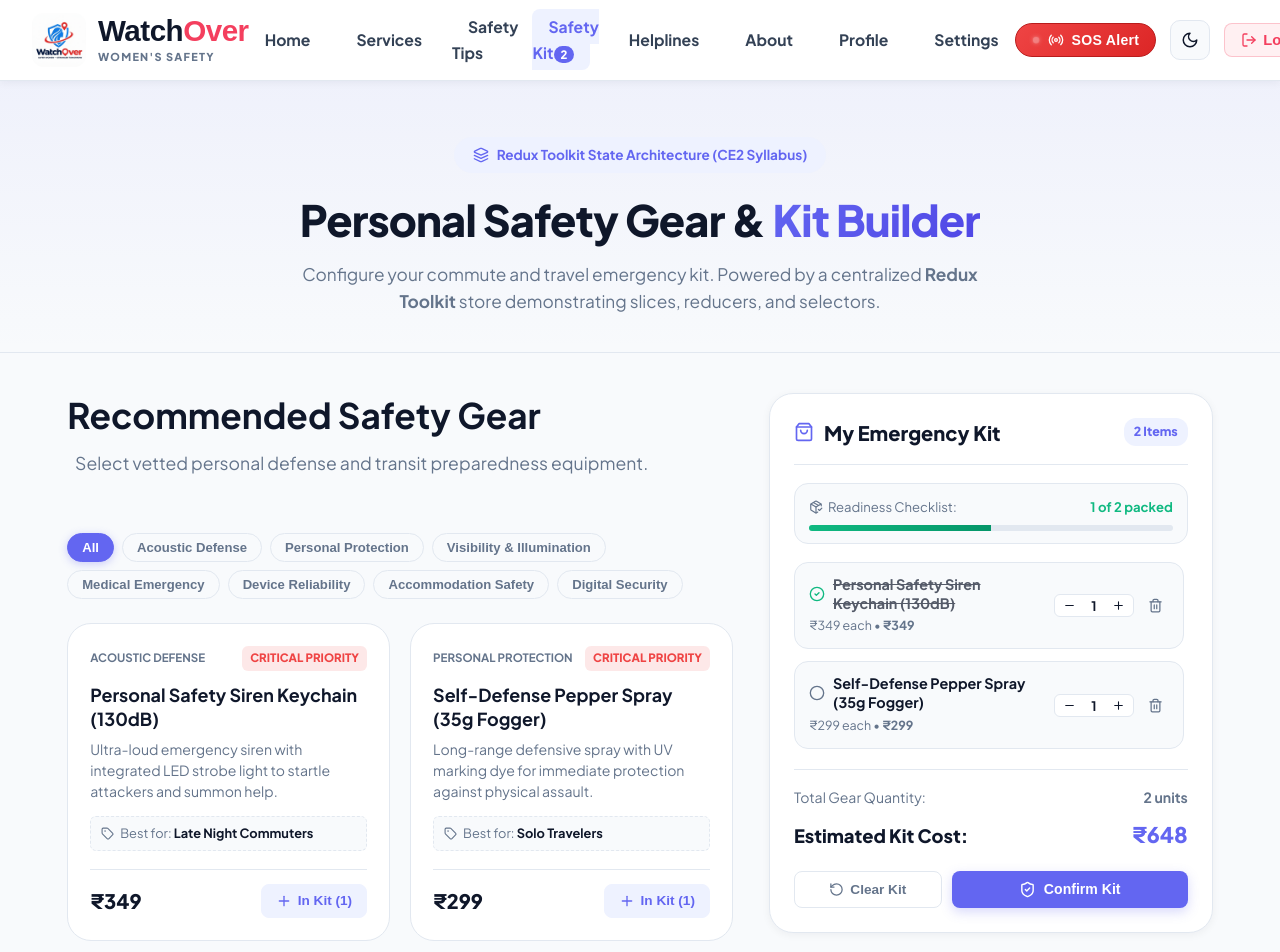
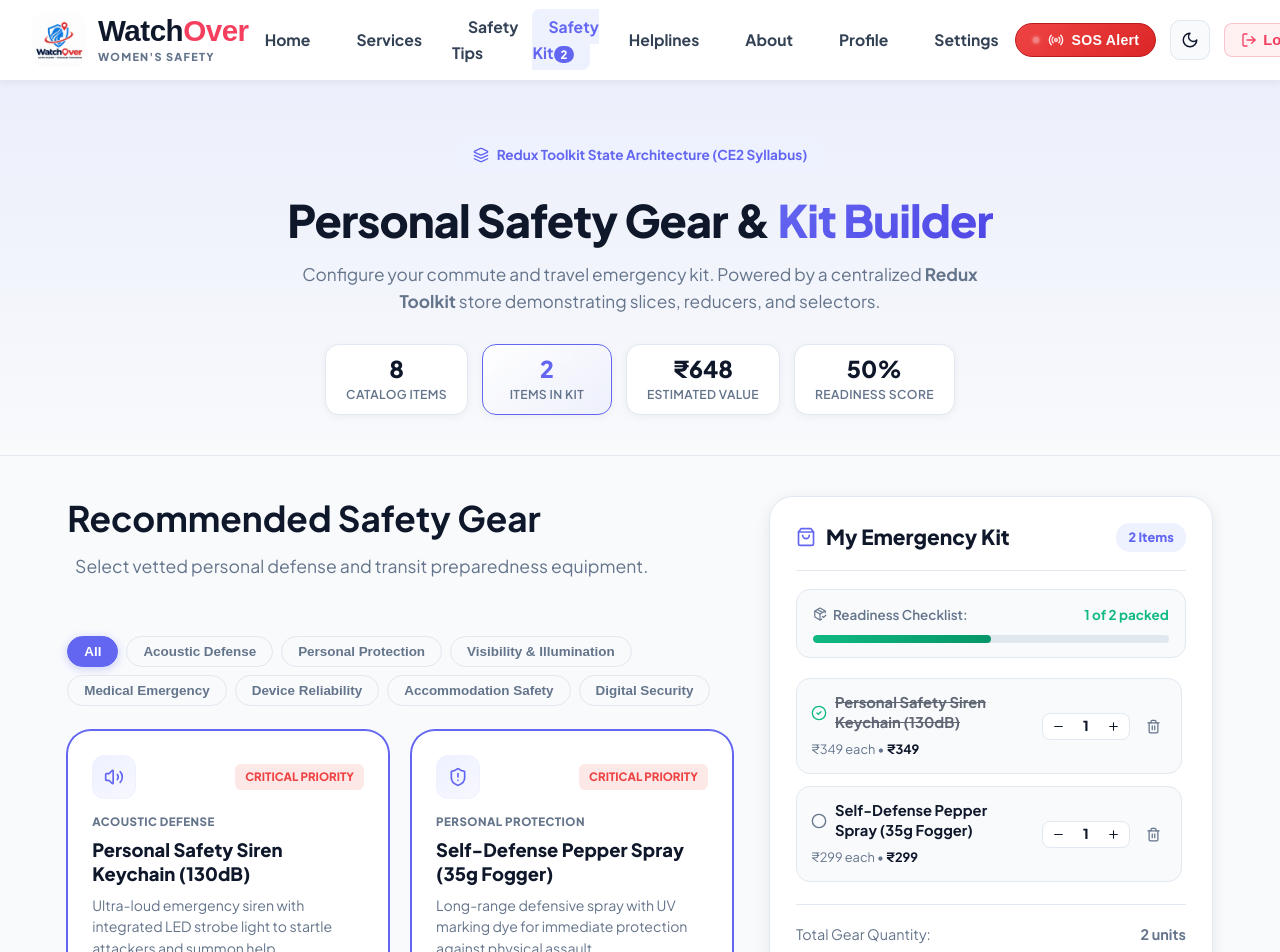
Before and after one commit to navneetpro93-commits/Watchover-A-Woman-Safety-App, a React (Vite) app: page /safety-kit in a window 1280 px wide. Shown: the top 952 px of the page. Built offline with nearby package versions, Linux system fonts and the light colour scheme; sample sign-in values are in the browser's storage.

Commit message:
Modify Safety Kit

```diff
--- a/src/index.css
+++ b/src/index.css
@@ -3588,29 +3588,83 @@ input:checked + .toggle-slider:before {
   padding-bottom: 80px;
 }
 
+/* Modern Hero Header */
 .safety-kit-hero {
-  padding: 56px 0 36px 0;
+  padding: 56px 0 40px 0;
   text-align: center;
-  background: linear-gradient(180deg, rgba(99, 102, 241, 0.06) 0%, transparent 100%);
+  background: linear-gradient(180deg, rgba(99, 102, 241, 0.08) 0%, transparent 100%);
   border-bottom: 1px solid var(--border-color);
   margin-bottom: 40px;
   position: relative;
 }
 
 .safety-kit-title {
-  font-size: 2.7rem;
+  font-size: 2.8rem;
   font-weight: 800;
   color: var(--secondary);
   margin-bottom: 14px;
   letter-spacing: -0.02em;
+  line-height: 1.2;
 }
 
 .safety-kit-subtitle {
   font-size: 1.08rem;
   color: var(--text-muted);
-  max-width: 700px;
-  margin: 0 auto;
+  max-width: 720px;
+  margin: 0 auto 28px auto;
   line-height: 1.6;
+}
+
+/* Hero Metrics Stats Bar */
+.kit-hero-metrics {
+  display: flex;
+  justify-content: center;
+  flex-wrap: wrap;
+  gap: 14px;
+  margin-top: 20px;
+}
+
+.metric-pill {
+  display: flex;
+  flex-direction: column;
+  align-items: center;
+  background-color: var(--card-bg);
+  border: 1px solid var(--border-color);
+  padding: 10px 20px;
+  border-radius: var(--radius-md);
+  box-shadow: var(--shadow-sm);
+  min-width: 130px;
+  transition: transform 0.2s ease, border-color 0.2s ease;
+}
+
+.metric-pill:hover {
+  transform: translateY(-2px);
+  border-color: var(--primary);
+}
+
+.metric-pill.active-pill {
+  border-color: var(--primary);
+  background: linear-gradient(145deg, var(--card-bg) 0%, rgba(99, 102, 241, 0.06) 100%);
+}
+
+.metric-val {
+  font-size: 1.45rem;
+  font-weight: 900;
+  color: var(--secondary);
+  line-height: 1.2;
+}
+
+.active-pill .metric-val {
+  color: var(--primary);
+}
+
+.metric-label {
+  font-size: 0.76rem;
+  font-weight: 600;
+  color: var(--text-muted);
+  text-transform: uppercase;
+  letter-spacing: 0.03em;
+  margin-top: 2px;
 }
 
 .kit-notification-toast {
@@ -3620,12 +3674,12 @@ input:checked + .toggle-slider:before {
   background-color: var(--card-bg);
   color: var(--primary);
   border: 1.5px solid var(--primary);
-  box-shadow: var(--shadow-md);
-  padding: 8px 18px;
+  box-shadow: 0 4px 14px rgba(99, 102, 241, 0.2);
+  padding: 8px 20px;
   border-radius: 30px;
   font-size: 0.88rem;
   font-weight: 700;
-  margin-top: 20px;
+  margin-top: 22px;
   animation: fadeIn 0.25s ease-out;
 }
 
@@ -3655,9 +3709,9 @@ input:checked + .toggle-slider:before {
   background-color: var(--bg-main);
   border: 1px solid var(--border-color);
   color: var(--text-muted);
-  padding: 6px 14px;
+  padding: 7px 16px;
   border-radius: 20px;
-  font-size: 0.82rem;
+  font-size: 0.84rem;
   font-weight: 600;
   cursor: pointer;
   transition: all 0.2s ease;
@@ -3666,6 +3720,7 @@ input:checked + .toggle-slider:before {
 .catalog-filter-btn:hover {
   border-color: var(--primary);
   color: var(--primary);
+  background-color: var(--primary-light);
 }
 
 .catalog-filter-btn.active {
@@ -3677,46 +3732,68 @@ input:checked + .toggle-slider:before {
 
 .catalog-grid {
   display: grid;
-  grid-template-columns: repeat(auto-fill, minmax(280px, 1fr));
-  gap: 20px;
-}
-
+  grid-template-columns: repeat(auto-fill, minmax(290px, 1fr));
+  gap: 22px;
+}
+
+/* Enhanced Modern Catalog Card */
 .catalog-card {
   background-color: var(--card-bg);
   border: 1px solid var(--border-color);
   border-radius: var(--radius-lg);
-  padding: 22px;
+  padding: 24px;
   display: flex;
   flex-direction: column;
   transition: transform 0.25s ease, box-shadow 0.25s ease, border-color 0.25s ease;
+  position: relative;
+  overflow: hidden;
 }
 
 .catalog-card:hover {
-  transform: translateY(-4px);
-  box-shadow: var(--shadow-md);
+  transform: translateY(-5px);
+  box-shadow: var(--shadow-lg);
   border-color: var(--primary);
 }
 
+.catalog-card.card-in-kit {
+  border-color: var(--primary);
+  box-shadow: 0 0 0 1px var(--primary);
+}
+
 .catalog-card-top {
   display: flex;
   align-items: center;
   justify-content: space-between;
-  gap: 8px;
-  margin-bottom: 12px;
+  margin-bottom: 14px;
+}
+
+.catalog-icon-badge {
+  width: 44px;
+  height: 44px;
+  border-radius: 12px;
+  background: linear-gradient(135deg, var(--primary-light) 0%, rgba(99, 102, 241, 0.05) 100%);
+  color: var(--primary);
+  display: flex;
+  align-items: center;
+  justify-content: center;
+  flex-shrink: 0;
+  border: 1px solid var(--primary-light);
 }
 
 .catalog-category-tag {
   font-size: 0.72rem;
-  font-weight: 700;
+  font-weight: 800;
   text-transform: uppercase;
   color: var(--text-muted);
+  letter-spacing: 0.04em;
+  margin-bottom: 6px;
 }
 
 .priority-tag {
   font-size: 0.72rem;
   font-weight: 800;
   text-transform: uppercase;
-  padding: 3px 8px;
+  padding: 4px 10px;
   border-radius: 6px;
 }
 
@@ -3736,8 +3813,8 @@ input:checked + .toggle-slider:before {
 }
 
 .catalog-item-name {
-  font-size: 1.12rem;
-  font-weight: 700;
+  font-size: 1.15rem;
+  font-weight: 800;
   color: var(--secondary);
   margin-bottom: 8px;
   line-height: 1.35;
@@ -3747,7 +3824,7 @@ input:checked + .toggle-slider:before {
   font-size: 0.88rem;
   color: var(--text-muted);
   line-height: 1.5;
-  margin-bottom: 14px;
+  margin-bottom: 16px;
   flex-grow: 1;
 }
 
@@ -3758,10 +3835,10 @@ input:checked + .toggle-slider:before {
   font-size: 0.8rem;
   color: var(--text-muted);
   background-color: var(--bg-main);
-  padding: 6px 10px;
-  border-radius: 6px;
+  padding: 8px 12px;
+  border-radius: 8px;
   border: 1px dashed var(--border-color);
-  margin-bottom: 18px;
+  margin-bottom: 20px;
 }
 
 .catalog-recommended-note strong {
@@ -3772,43 +3849,50 @@ input:checked + .toggle-slider:before {
   display: flex;
   align-items: center;
   justify-content: space-between;
-  padding-top: 14px;
+  padding-top: 16px;
   border-top: 1px solid var(--border-color);
 }
 
 .catalog-price {
-  font-size: 1.25rem;
-  font-weight: 800;
-  color: var(--secondary);
+  font-size: 1.35rem;
+  font-weight: 900;
+  color: var(--secondary);
+  letter-spacing: -0.01em;
 }
 
 .btn-add-to-kit {
   display: inline-flex;
   align-items: center;
   gap: 6px;
-  background-color: var(--primary);
+  background: linear-gradient(135deg, var(--primary) 0%, var(--primary-hover) 100%);
   color: #ffffff;
   border: none;
-  padding: 8px 14px;
+  padding: 9px 16px;
   border-radius: var(--radius-sm);
-  font-size: 0.85rem;
+  font-size: 0.86rem;
   font-weight: 700;
   cursor: pointer;
   transition: all 0.2s ease;
+  box-shadow: 0 2px 8px rgba(99, 102, 241, 0.25);
 }
 
 .btn-add-to-kit:hover {
-  background-color: var(--primary-hover);
-  transform: translateY(-1px);
+  transform: translateY(-2px);
+  box-shadow: 0 4px 12px rgba(99, 102, 241, 0.4);
 }
 
 .btn-add-to-kit.already-in-kit {
-  background-color: var(--primary-light);
-  color: var(--primary);
-  border: 1px solid var(--primary-light);
-}
-
-/* Sidebar: Cart Summary */
+  background: rgba(16, 185, 129, 0.12);
+  color: #10b981;
+  border: 1px solid rgba(16, 185, 129, 0.3);
+  box-shadow: none;
+}
+
+.btn-add-to-kit.already-in-kit:hover {
+  background: rgba(16, 185, 129, 0.2);
+}
+
+/* Sidebar: Cart & Kit Summary */
 .kit-cart-sidebar {
   position: sticky;
   top: 96px;
@@ -3818,8 +3902,8 @@ input:checked + .toggle-slider:before {
   background-color: var(--card-bg);
   border: 1.5px solid var(--border-color);
   border-radius: var(--radius-lg);
-  padding: 24px;
-  box-shadow: var(--shadow-sm);
+  padding: 26px;
+  box-shadow: var(--shadow-md);
 }
 
 .kit-cart-header {
@@ -3838,7 +3922,7 @@ input:checked + .toggle-slider:before {
 }
 
 .cart-title-row h3 {
-  font-size: 1.25rem;
+  font-size: 1.3rem;
   font-weight: 800;
   color: var(--secondary);
   margin: 0;
@@ -3851,34 +3935,35 @@ input:checked + .toggle-slider:before {
 .cart-count-badge {
   background-color: var(--primary-light);
   color: var(--primary);
-  font-size: 0.78rem;
+  font-size: 0.8rem;
   font-weight: 800;
-  padding: 4px 10px;
-  border-radius: 12px;
-}
-
-/* Progress Meter */
+  padding: 4px 12px;
+  border-radius: 14px;
+}
+
+/* Readiness Meter */
 .kit-packed-meter {
   background-color: var(--bg-main);
   border: 1px solid var(--border-color);
   border-radius: var(--radius-md);
-  padding: 12px 14px;
-  margin-bottom: 18px;
+  padding: 14px 16px;
+  margin-bottom: 20px;
 }
 
 .meter-header {
   display: flex;
   align-items: center;
   justify-content: space-between;
-  font-size: 0.82rem;
-  color: var(--text-muted);
-  margin-bottom: 8px;
+  font-size: 0.84rem;
+  color: var(--text-muted);
+  margin-bottom: 10px;
 }
 
 .meter-header span {
   display: inline-flex;
   align-items: center;
-  gap: 5px;
+  gap: 6px;
+  font-weight: 600;
 }
 
 .meter-header strong {
@@ -3887,7 +3972,7 @@ input:checked + .toggle-slider:before {
 
 .meter-track {
   width: 100%;
-  height: 6px;
+  height: 8px;
   background-color: var(--border-color);
   border-radius: 10px;
   overflow: hidden;
@@ -3895,8 +3980,9 @@ input:checked + .toggle-slider:before {
 
 .meter-fill {
   height: 100%;
-  background: linear-gradient(90deg, #10b981, #059669);
-  transition: width 0.3s ease;
+  background: linear-gradient(90deg, #10b981 0%, #059669 100%);
+  border-radius: 10px;
+  transition: width 0.35s ease;
 }
 
 /* Cart Items List */
@@ -3904,21 +3990,26 @@ input:checked + .toggle-slider:before {
   display: flex;
   flex-direction: column;
   gap: 12px;
-  max-height: 380px;
+  max-height: 400px;
   overflow-y: auto;
   padding-right: 4px;
-  margin-bottom: 20px;
+  margin-bottom: 22px;
 }
 
 .cart-item-row {
   background-color: var(--bg-main);
   border: 1px solid var(--border-color);
   border-radius: var(--radius-md);
-  padding: 12px 14px;
+  padding: 14px;
   display: flex;
   align-items: center;
   justify-content: space-between;
   gap: 12px;
+  transition: border-color 0.2s ease;
+}
+
+.cart-item-row:hover {
+  border-color: var(--primary);
 }
 
 .cart-item-info {
@@ -3929,7 +4020,7 @@ input:checked + .toggle-slider:before {
   display: flex;
   align-items: center;
   gap: 8px;
-  margin-bottom: 4px;
+  margin-bottom: 6px;
 }
 
 .packed-toggle-btn {
@@ -3943,7 +4034,11 @@ input:checked + .toggle-slider:before {
 
 .packed-check {
   color: var(--text-muted);
-  transition: color 0.2s ease;
+  transition: color 0.2s ease, transform 0.2s ease;
+}
+
+.packed-check:hover {
+  transform: scale(1.1);
 }
 
 .packed-check.active {
@@ -3951,33 +4046,37 @@ input:checked + .toggle-slider:before {
 }
 
 .cart-item-title {
-  font-size: 0.9rem;
-  font-weight: 700;
-  color: var(--secondary);
-  line-height: 1.3;
+  font-size: 0.92rem;
+  font-weight: 700;
+  color: var(--secondary);
+  line-height: 1.35;
 }
 
 .cart-item-title.packed {
   text-decoration: line-through;
-  opacity: 0.7;
+  opacity: 0.65;
 }
 
 .cart-item-meta {
-  font-size: 0.78rem;
-  color: var(--text-muted);
+  font-size: 0.8rem;
+  color: var(--text-muted);
+}
+
+.cart-item-meta strong {
+  color: var(--secondary);
 }
 
 .cart-item-actions {
   display: flex;
   align-items: center;
-  gap: 8px;
+  gap: 10px;
 }
 
 .quantity-controller {
   display: inline-flex;
   align-items: center;
-  border: 1px solid var(--border-color);
-  border-radius: 6px;
+  border: 1.5px solid var(--border-color);
+  border-radius: 8px;
   background-color: var(--card-bg);
   overflow: hidden;
 }
@@ -3985,25 +4084,26 @@ input:checked + .toggle-slider:before {
 .qty-btn {
   background: none;
   border: none;
-  padding: 4px 8px;
+  padding: 6px 9px;
   color: var(--secondary);
   cursor: pointer;
   display: flex;
   align-items: center;
   justify-content: center;
-  transition: background-color 0.15s ease;
+  transition: background-color 0.15s ease, color 0.15s ease;
 }
 
 .qty-btn:hover {
-  background-color: var(--border-color);
+  background-color: var(--primary-light);
+  color: var(--primary);
 }
 
 .qty-value {
-  font-size: 0.82rem;
-  font-weight: 700;
-  padding: 0 6px;
-  color: var(--secondary);
-  min-width: 20px;
+  font-size: 0.86rem;
+  font-weight: 800;
+  padding: 0 8px;
+  color: var(--secondary);
+  min-width: 24px;
   text-align: center;
 }
 
@@ -4013,7 +4113,7 @@ input:checked + .toggle-slider:before {
   color: var(--text-muted);
   cursor: pointer;
   padding: 6px;
-  border-radius: 4px;
+  border-radius: 6px;
   display: flex;
   align-items: center;
   justify-content: center;
@@ -4028,25 +4128,25 @@ input:checked + .toggle-slider:before {
 /* Empty State */
 .cart-empty-state {
   text-align: center;
-  padding: 36px 14px;
+  padding: 40px 16px;
   border: 1px dashed var(--border-color);
   border-radius: var(--radius-md);
-  margin-bottom: 14px;
+  margin-bottom: 16px;
 }
 
 .cart-empty-state .empty-icon {
   color: var(--text-muted);
-  margin-bottom: 8px;
+  margin-bottom: 10px;
 }
 
 .cart-empty-state h4 {
-  font-size: 1.05rem;
+  font-size: 1.1rem;
   color: var(--secondary);
   margin-bottom: 4px;
 }
 
 .cart-empty-state p {
-  font-size: 0.82rem;
+  font-size: 0.85rem;
   color: var(--text-muted);
   margin: 0;
 }
@@ -4054,35 +4154,35 @@ input:checked + .toggle-slider:before {
 /* Footer Summary */
 .cart-summary-footer {
   border-top: 1px solid var(--border-color);
-  padding-top: 16px;
+  padding-top: 18px;
 }
 
 .summary-line {
   display: flex;
   align-items: center;
   justify-content: space-between;
-  font-size: 0.88rem;
-  color: var(--text-muted);
-  margin-bottom: 8px;
+  font-size: 0.9rem;
+  color: var(--text-muted);
+  margin-bottom: 10px;
 }
 
 .summary-line.total-price-line {
-  font-size: 1.15rem;
+  font-size: 1.2rem;
   color: var(--secondary);
   font-weight: 800;
-  margin-top: 10px;
-  margin-bottom: 18px;
+  margin-top: 12px;
+  margin-bottom: 20px;
 }
 
 .total-price-val {
   color: var(--primary);
-  font-size: 1.35rem;
+  font-size: 1.45rem;
 }
 
 .cart-buttons-group {
   display: grid;
   grid-template-columns: 1fr 1.6fr;
-  gap: 10px;
+  gap: 12px;
 }
 
 .btn-clear-kit {
@@ -4090,12 +4190,12 @@ input:checked + .toggle-slider:before {
   align-items: center;
   justify-content: center;
   gap: 6px;
-  padding: 10px;
+  padding: 12px;
   border-radius: var(--radius-sm);
-  border: 1px solid var(--border-color);
+  border: 1.5px solid var(--border-color);
   background: transparent;
   color: var(--text-muted);
-  font-size: 0.85rem;
+  font-size: 0.88rem;
   font-weight: 700;
   cursor: pointer;
   transition: all 0.2s ease;
@@ -4112,21 +4212,21 @@ input:checked + .toggle-slider:before {
   align-items: center;
   justify-content: center;
   gap: 8px;
-  padding: 10px;
+  padding: 12px;
   border-radius: var(--radius-sm);
   border: none;
-  background-color: var(--primary);
+  background: linear-gradient(135deg, var(--primary) 0%, var(--primary-hover) 100%);
   color: #ffffff;
-  font-size: 0.88rem;
+  font-size: 0.9rem;
   font-weight: 700;
   cursor: pointer;
   transition: all 0.2s ease;
-  box-shadow: 0 4px 12px rgba(99, 102, 241, 0.25);
+  box-shadow: 0 4px 14px rgba(99, 102, 241, 0.3);
 }
 
 .btn-confirm-kit:hover {
-  background-color: var(--primary-hover);
-  transform: translateY(-1px);
+  transform: translateY(-2px);
+  box-shadow: 0 6px 18px rgba(99, 102, 241, 0.45);
 }
 
 /* Architecture Section */
@@ -4142,4 +4242,11 @@ input:checked + .toggle-slider:before {
   .kit-cart-sidebar {
     position: static;
   }
-}
+  .kit-hero-metrics {
+    gap: 10px;
+  }
+  .metric-pill {
+    min-width: 110px;
+    padding: 8px 14px;
+  }
+}
--- a/src/pages/SafetyKit.jsx
+++ b/src/pages/SafetyKit.jsx
@@ -13,7 +13,15 @@ import {
   Sparkles,
   AlertTriangle,
   PackageCheck,
-  Tag
+  Tag,
+  Volume2,
+  ShieldAlert,
+  Zap,
+  HeartPulse,
+  BatteryCharging,
+  Lock,
+  CreditCard,
+  Check
 } from 'lucide-react';
 import {
   selectCatalog,
@@ -56,6 +64,28 @@ function SafetyKit() {
     ? catalog
     : catalog.filter((item) => item.category === activeCategory);
 
+  // Icon selector per category
+  const getItemIcon = (category) => {
+    switch (category) {
+      case 'Acoustic Defense':
+        return <Volume2 size={20} />;
+      case 'Personal Protection':
+        return <ShieldAlert size={20} />;
+      case 'Visibility & Illumination':
+        return <Zap size={20} />;
+      case 'Medical Emergency':
+        return <HeartPulse size={20} />;
+      case 'Device Reliability':
+        return <BatteryCharging size={20} />;
+      case 'Accommodation Safety':
+        return <Lock size={20} />;
+      case 'Digital Security':
+        return <CreditCard size={20} />;
+      default:
+        return <ShieldCheck size={20} />;
+    }
+  };
+
   // Flash feedback notification on dispatch
   const handleAddItem = (item) => {
     dispatch(addToKit(item));
@@ -80,6 +110,26 @@ function SafetyKit() {
             Configure your commute and travel emergency kit. Powered by a centralized
             <strong> Redux Toolkit</strong> store demonstrating slices, reducers, and selectors.
           </p>
+
+          {/* Quick Stats Metrics Bar */}
+          <div className="kit-hero-metrics">
+            <div className="metric-pill">
+              <span className="metric-val">{catalog.length}</span>
+              <span className="metric-label">Catalog Items</span>
+            </div>
+            <div className="metric-pill active-pill">
+              <span className="metric-val">{totalQuantity}</span>
+              <span className="metric-label">Items in Kit</span>
+            </div>
+            <div className="metric-pill">
+              <span className="metric-val">₹{totalCost}</span>
+              <span className="metric-label">Estimated Value</span>
+            </div>
+            <div className="metric-pill">
+              <span className="metric-val">{kitItems.length > 0 ? Math.round((packedCount / kitItems.length) * 100) : 0}%</span>
+              <span className="metric-label">Readiness Score</span>
+            </div>
+          </div>
 
           {/* Flash Notification Toast */}
           {notification && (
@@ -125,14 +175,17 @@ function SafetyKit() {
               const inKitItem = kitItems.find((k) => k.id === item.id);
 
               return (
-                <article key={item.id} className="catalog-card">
+                <article key={item.id} className={`catalog-card ${inKitItem ? 'card-in-kit' : ''}`}>
                   <div className="catalog-card-top">
-                    <span className="catalog-category-tag">{item.category}</span>
+                    <div className="catalog-icon-badge">
+                      {getItemIcon(item.category)}
+                    </div>
                     <span className={`priority-tag priority-${item.priority.toLowerCase()}`}>
                       {item.priority} Priority
                     </span>
                   </div>
 
+                  <span className="catalog-category-tag">{item.category}</span>
                   <h3 className="catalog-item-name">{item.name}</h3>
                   <p className="catalog-item-desc">{item.description}</p>
 
@@ -152,7 +205,7 @@ function SafetyKit() {
                       onClick={() => handleAddItem(item)}
                       title="Dispatch addToKit action to Redux store"
                     >
-                      <Plus size={16} />
+                      {inKitItem ? <Check size={16} /> : <Plus size={16} />}
                       <span>{inKitItem ? `In Kit (${inKitItem.quantity})` : 'Add to Kit'}</span>
                     </button>
                   </div>
```
Also changed, not shown: 1 other file (tests, documents, lock files or other folders).
